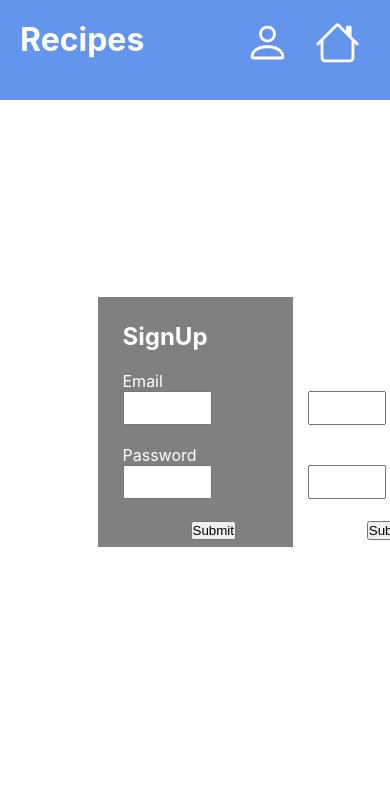
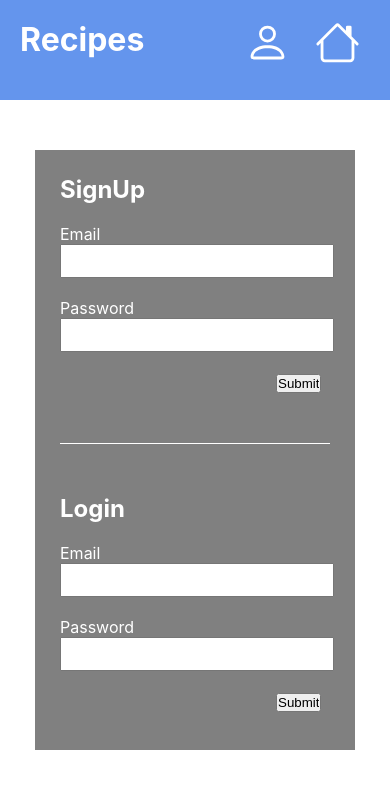
Before and after one commit to RyanWendell13/Milestone-Project-3, a React (Create React App) app in the folder frontend/: page /user in a window 390 px wide. Shown: the top 788 px of the page. Built offline with nearby package versions, Linux system fonts and the light colour scheme.

Commit message:
Added media query to UserPage so forms stack on smaller screens

```diff
--- a/frontend/src/css/App.css
+++ b/frontend/src/css/App.css
@@ -97,14 +97,11 @@ header #Icon > * {
 #UserPanel {
   display: flex;
   background-color: gray;
-  position: fixed;
-  left: 0;
-  right: 0;
-  top: 0;
-  bottom: 0;
-  margin: auto;
-  width: 50%;
-  height: 250px;
+  margin-left: auto;
+  margin-right: auto;
+  margin-top: 150px;
+  max-width: 720px;
+  min-height: 250px;
 }
 #UserPanel > * {
   margin: 25px;
@@ -125,6 +122,19 @@ header #Icon > * {
 }
 #UserPanel div > form #Submit {
   margin-left: 80%;
+}
+@media screen and (max-width: 800px) {
+  #UserPanel {
+    flex-direction: column;
+    max-width: 320px;
+    min-height: 600px;
+    margin-top: 50px;
+  }
+  #UserPanel #Line {
+    height: 1px;
+    width: auto;
+    background-color: white;
+  }
 }
 
 #RecipeInfo {
--- a/frontend/src/scss/App.scss
+++ b/frontend/src/scss/App.scss
@@ -101,16 +101,13 @@ header{
 }
 
 #UserPanel{
+
     display: flex;
     background-color:gray;
-    position:fixed;
-    left: 0;
-    right: 0;
-    top: 0;
-    bottom: 0;
-    margin: auto;
-    width:50%;
-    height: 250px;
+    @include horizontal-margin-center;
+    margin-top: 150px;
+    max-width:720px;
+    min-height: 250px;
     >*{
         margin: 25px;
         color: set-text-color(gray);
@@ -133,6 +130,17 @@ header{
           margin-left: 80%;
         }
       }
+      @media screen and (max-width: 800px) {
+        flex-direction: column;
+        max-width: 320px;
+        min-height: 600px;
+        margin-top: 50px;
+        #Line{
+            height: 1px;
+            width: auto;
+            background-color: $secondary-color;
+        }
+    }
 }
 
 
```
Also changed, not shown: 1 other file (tests, documents, lock files or other folders).
